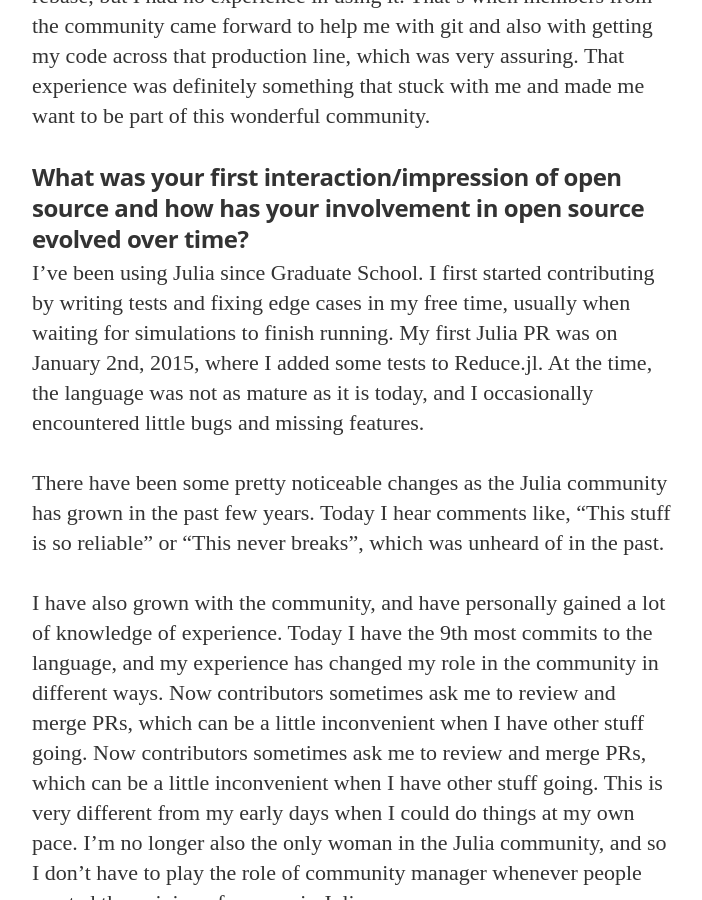
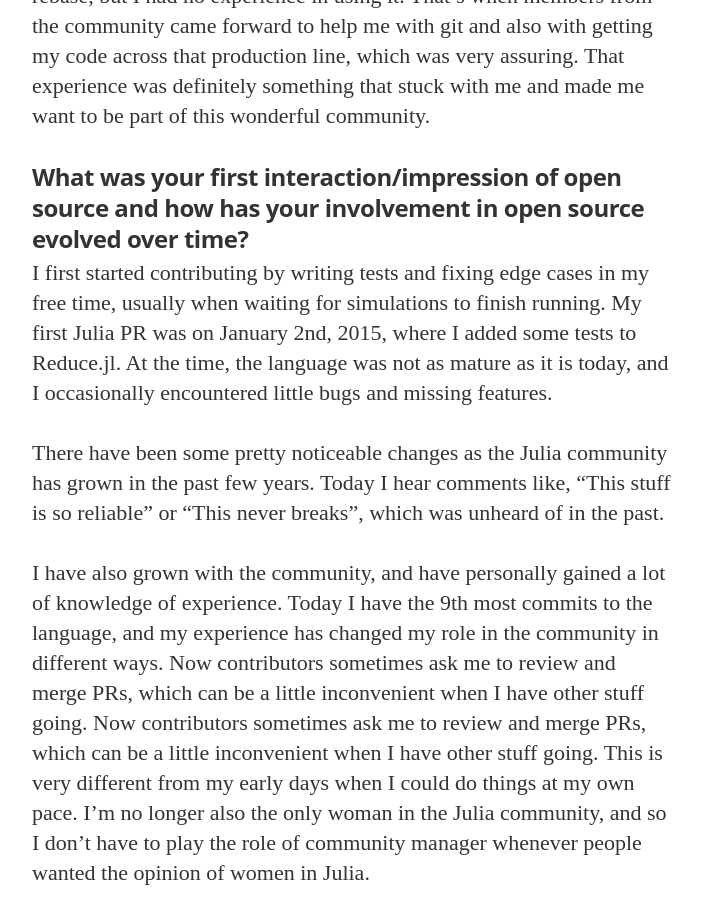
Before and after one commit to HackIllinois/blog, a Jekyll site: the page built from _posts/2019-08-28-mentor-spotlight-katharine-hyatt.markdown, in a window 1280 px wide and 900 px high, scrolled down 2566 px. Shown: the whole window, without its empty margins (288-990 px from the left). Built offline with Jekyll 4.4.1, drawn with Linux system fonts in a browser that asks for light colours; nearby versions of some CDN libraries; some web fonts are replaced.

Commit message:
final final final

```diff
--- a/_posts/2019-08-28-mentor-spotlight-katharine-hyatt.markdown
+++ b/_posts/2019-08-28-mentor-spotlight-katharine-hyatt.markdown
@@ -35,7 +35,7 @@
 As I mentioned earlier, the first language I learned was C++, and I only started using Julia in Graduate School. The selling point of Julia is that it offers the ease of use of Python with the speed of C++. What attracted me was the very welcoming and helpful community. I remember that when I first started, I didn't have a lot of git skills. One time I had to use rebase, but I had no experience in using it. That's when members from the community came forward to help me with git and also with getting my code across that production line, which was very assuring. That experience was definitely something that stuck with me and made me want to be part of this wonderful community.
 
 ### What was your first interaction/impression of open source and how has your involvement in open source evolved over time?
-I've been using Julia since Graduate School. I first started contributing by writing tests and fixing edge cases in my free time, usually when waiting for simulations to finish running. My first Julia PR was on January 2nd, 2015, where I added some tests to Reduce.jl. At the time, the language was not as mature as it is today, and I occasionally encountered little bugs and missing features.
+I first started contributing by writing tests and fixing edge cases in my free time, usually when waiting for simulations to finish running. My first Julia PR was on January 2nd, 2015, where I added some tests to Reduce.jl. At the time, the language was not as mature as it is today, and I occasionally encountered little bugs and missing features.
 
 There have been some pretty noticeable changes as the Julia community has grown in the past few years. Today I hear comments like, "This stuff is so reliable" or "This never breaks", which was unheard of in the past.
 
```
